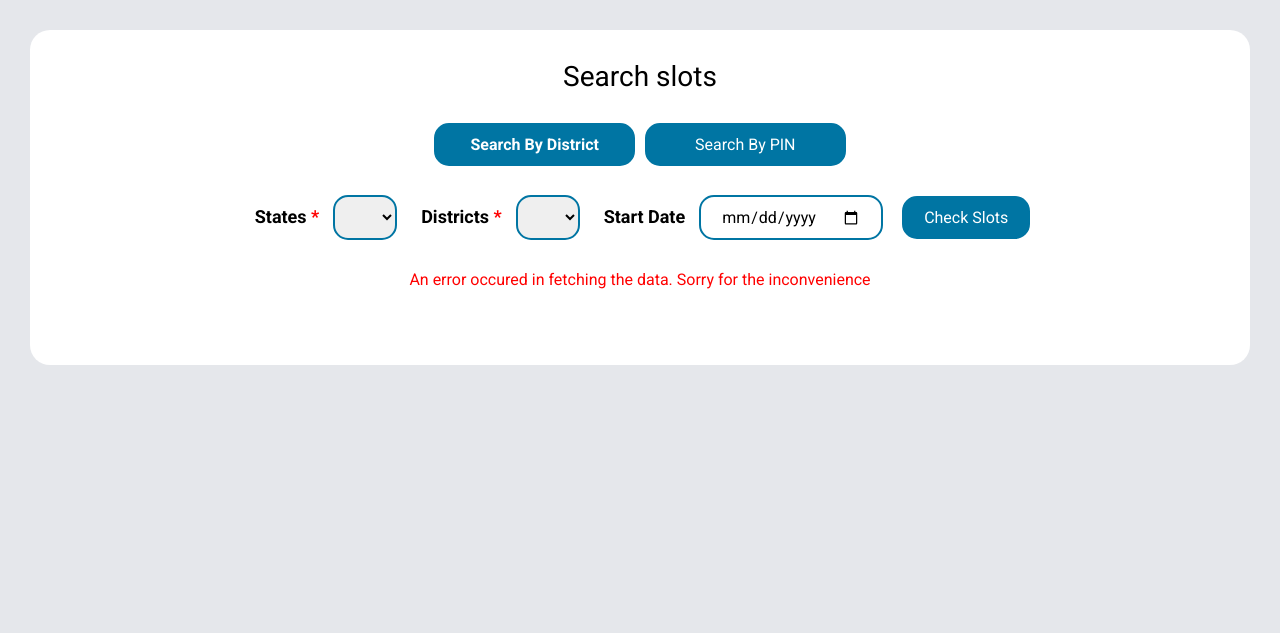
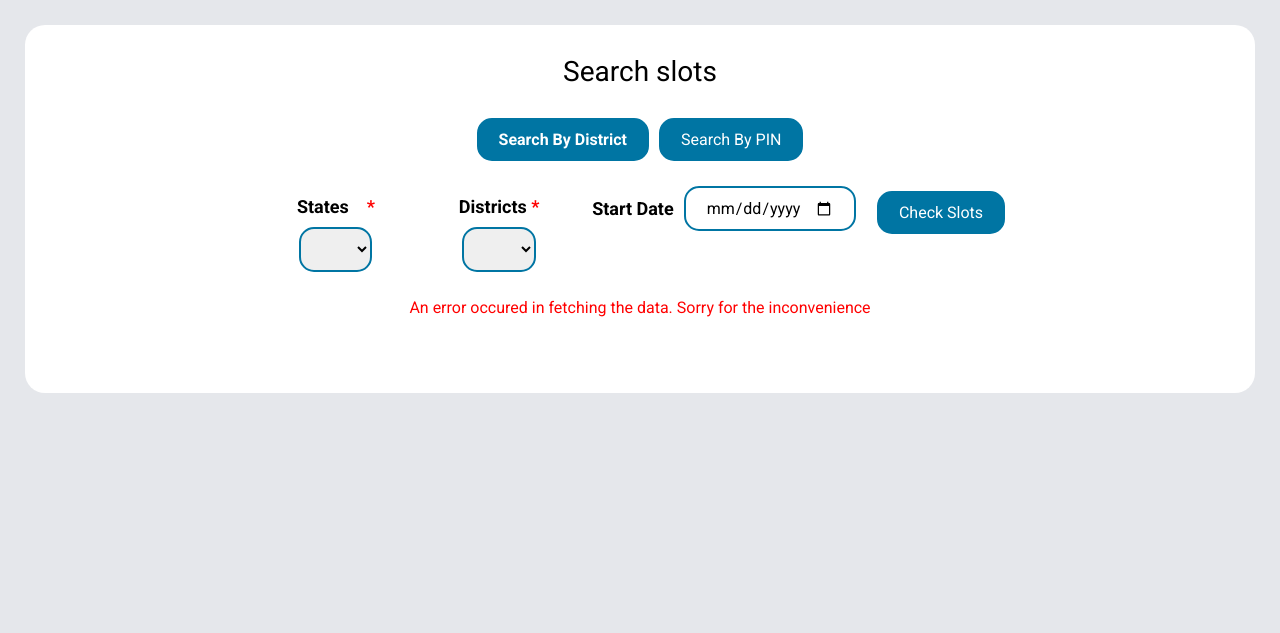
Before and after one commit to codemaker2015/VSChecker, a PHP site: page / in a window 1280 px wide. Shown: the part 68-701 px from the top of the page. Run offline with PHP 8.4, Linux system fonts and the light colour scheme; lists and menus that the app fills with data are empty.

Commit message:
correction

```diff
--- a/app.js
+++ b/app.js
@@ -260,11 +260,11 @@
 });
 
 btnByDist.addEventListener('click', () => {
-  mainFunction('block', 'none', btnByDist, btnByPIN);
+  mainFunction('flex', 'none', btnByDist, btnByPIN);
 });
 
 btnByPIN.addEventListener('click', () => {
-  mainFunction('none', 'block', btnByPIN, btnByDist);
+  mainFunction('none', 'flex', btnByPIN, btnByDist);
 });
 
 const mainFunction = (
@@ -282,7 +282,7 @@
   selectedValuesBasedonDistrict.selectedDate = '';
   selectedValuesBasedonPin.pinCode = '';
   selectedValuesBasedonPin.selectedDate = '';
-  if (dispValueOne === 'block' && dispValueTwo === 'none') {
+  if (dispValueOne === 'flex' && dispValueTwo === 'none') {
     listStates();
   }
   chooseDate.value = '';
@@ -292,4 +292,4 @@
   tableData.innerHTML = '';
 };
 
-mainFunction('block', 'none', btnByDist, btnByPIN);
+mainFunction('flex', 'none', btnByDist, btnByPIN);
--- a/main.html
+++ b/main.html
@@ -2,7 +2,7 @@
 <html lang="en">
   <head>
     <meta charset="UTF-8" />
-    <meta http-equiv="X-UA-Compatible" content="IE=edge" />
+    <meta http-equiv="X-UA-Compatible" content="IE=edge, chrome" />
     <meta name="viewport" content="width=device-width, initial-scale=1.0" />
     <meta name="author" content="Vishnu Sivan" />
     <meta
@@ -20,23 +20,33 @@
     <div class="container">
       <div class="container-heading">Search slots</div>
       <div class="container-buttons" id="button-section">
-        <button autofocus class="search-type-button" id="btn-by-dist" style="width: 17%;">Search By District</button>
-        <button class="search-type-button" id="btn-by-pin" style="width: 17%;">Search By PIN</button>
+        <button autofocus class="search-type-button" id="btn-by-dist">Search By District</button>
+        <button class="search-type-button" id="btn-by-pin">Search By PIN</button>
       </div>
       <div class="container-by-district" id="search-by-district">
-        <label for="states-name" class="required">States</label>
+        <div class="container-by-district-row">
+          <label for="states-name" class="required">States &nbsp;&nbsp;</label>
           <select class="search-type-dropdown" name="states-name" id="states-name"></select>
+        </div>
+        <div class="container-by-district-row">
           <label for="district-name" class="required">Districts</label>
           <select class="search-type-dropdown" name="district-name" id="district-name"></select>
+        </div>
+        <div class="container-by-district-row">
           <label for="choose-date">Start Date</label>
           <input class="search-type-dropdown" name="choose-date" id="choose-date" type="date" />
+        </div>
         <button class="search-type-button" id="btn-check-district">Check Slots</button>
       </div>
-      <div id="search-by-pincode">
+      <div class="container-by-district" id="search-by-pincode">
+        <div class="container-by-district-row">
           <label for="pin-code" class="required">Pin Code</label>
           <input class="search-type-dropdown" type="number" name="pin-code" id="pin-code" placeholder="123456" />
+        </div>
+        <div class="container-by-district-row">
           <label for="choose-date-pin">Start Date</label>
           <input class="search-type-dropdown" name="choose-date-pin" id="choose-date-pin" type="date" />
+        </div>
         <button class="search-type-button" id="btn-check-pin">Check Slots</button>
       </div>
       <div id="output"></div>
--- a/style.css
+++ b/style.css
@@ -23,6 +23,7 @@
 #heading {
   background-color: var(--primary-heading-color);
   color: var(--primary-font-color);
+  width: 100%;
 }
 
 #heading #heading-text {
@@ -42,6 +43,7 @@
   font-size: 1rem;
   padding: 10px 20px;
   margin: 5px;
+  width: auto;
   cursor: pointer;
 }
 
@@ -57,6 +59,8 @@
   font-family: var(--primary-font);
   border: 2px solid var(--primary-heading-color);
   /* background-color: var(--primary-heading-color); */
+  max-width: 45%;
+  min-width: 45%;
   color: black;
   font-size: 1rem;
   padding: 10px 20px;
@@ -70,7 +74,7 @@
   align-items: center;
   justify-content: center;
   /* width: 70%; */
-  margin: 30px;
+  margin: 25px;
   padding: 20px;
   background-color: var(--primary-font-color);
   border-radius: 20px;
@@ -97,13 +101,25 @@
 .container-by-district {
   display: flex;
   flex-direction: row;
-  padding: 10px;
+  align-items: flex-start;
+  justify-content: center;
+  width: 100%;
+  padding: 10px 10px 10px 0px;
+  flex-wrap: wrap;
+}
+
+.container-by-district-row {
+  display: flex;
+  flex-direction: row;
+  align-items: center;
+  justify-content: center;
+  flex-wrap: wrap;
 }
 
 label {
   font-size: 18px;
   font-weight: bold;
-  margin: 10px;
+  margin: 10px 10px 10px 0px;
 }
 
 footer {
```
Lines whose indentation alone changed are shown as unchanged.
